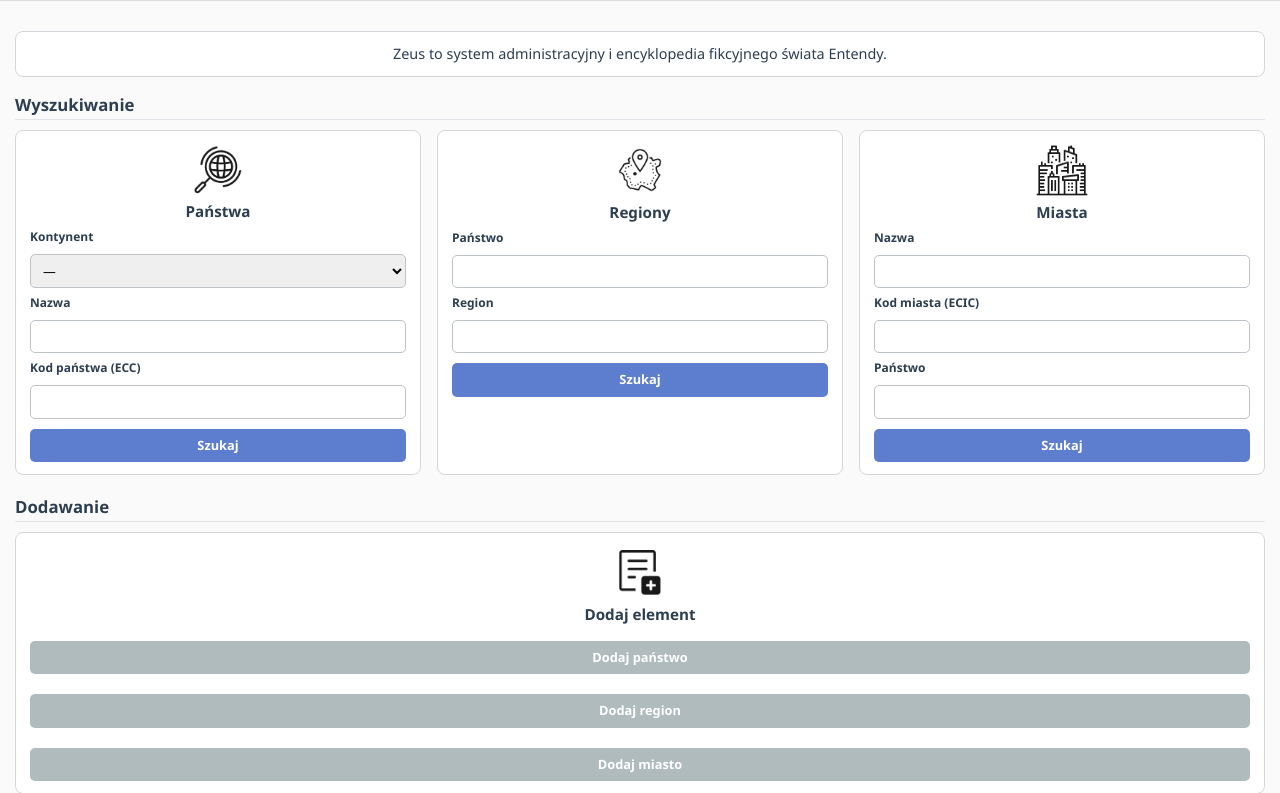
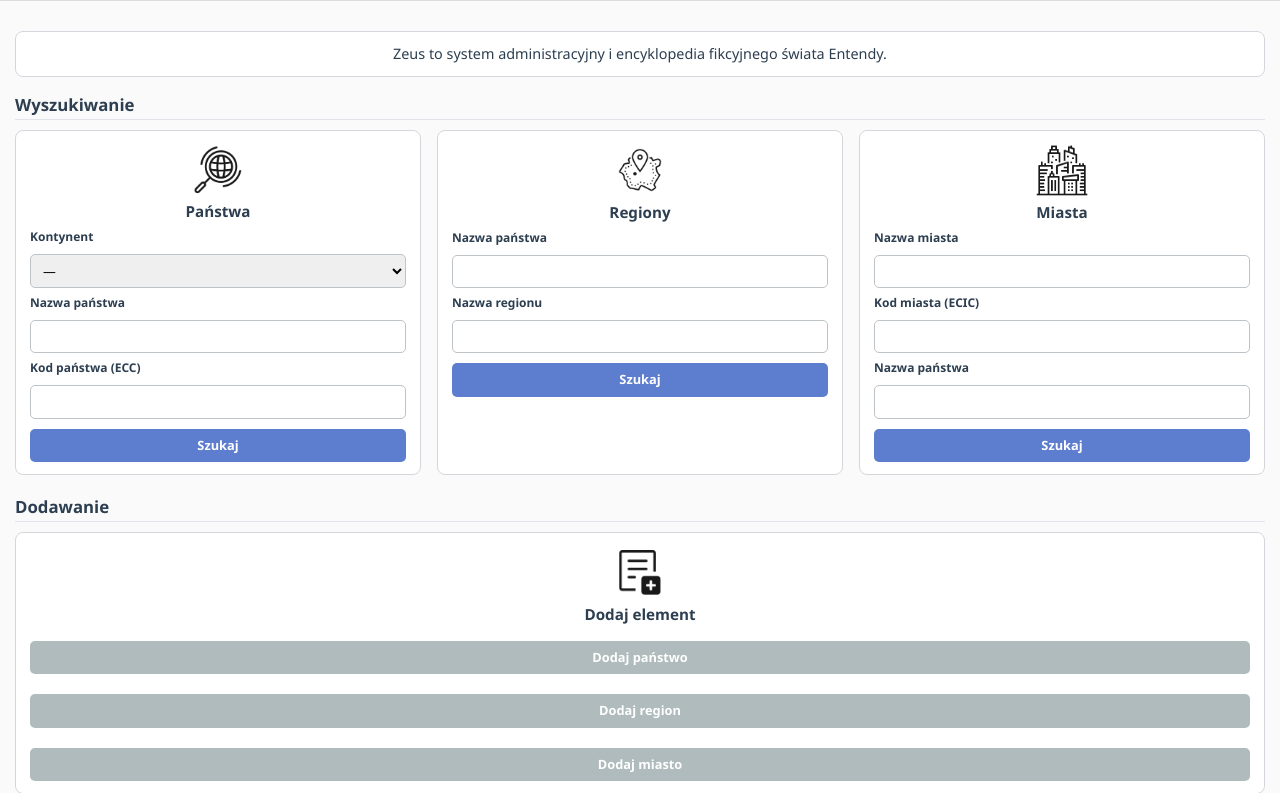
Before and after one commit to FungiMiracles/ZEUS, a Flask app: page /home in a window 1280 px wide. Shown: the part 270-1063 px from the top of the page. Run offline with Flask 3, Linux system fonts and the light colour scheme; the visitor is signed in with stand-in values (Sample User, id 1); data that the repository does not hold is empty.

Commit message:
Update zeus_home.html

```diff
--- a/templates/zeus_home.html
+++ b/templates/zeus_home.html
@@ -192,7 +192,7 @@
                         <option>Wyspy Mniejsze</option>
                     </select>
 
-                    <label>Nazwa</label>
+                    <label>Nazwa państwa</label>
                     <input type="text" name="panstwo_nazwa">
 
                     <label>Kod państwa (ECC)</label>
@@ -210,10 +210,10 @@
                 <h4>Regiony</h4>
 
                 <form action="{{ url_for('wyniki_wyszukiwania_region') }}" method="GET">
-                    <label>Państwo</label>
+                    <label>Nazwa państwa</label>
                     <input type="text" name="panstwo_nazwa">
 
-                    <label>Region</label>
+                    <label>Nazwa regionu</label>
                     <input type="text" name="region_nazwa">
 
                     <button class="btn-search">Szukaj</button>
@@ -228,13 +228,13 @@
                 <h4>Miasta</h4>
 
                 <form action="{{ url_for('wyniki_wyszukiwania_miasto') }}" method="GET">
-                    <label>Nazwa</label>
+                    <label>Nazwa miasta</label>
                     <input type="text" name="miasto_nazwa">
 
                     <label>Kod miasta (ECIC)</label>
                     <input type="text" name="miasto_kod">
 
-                    <label>Państwo</label>
+                    <label>Nazwa państwa</label>
                     <input type="text" name="panstwo_nazwa">
 
                     <button class="btn-search">Szukaj</button>
```
